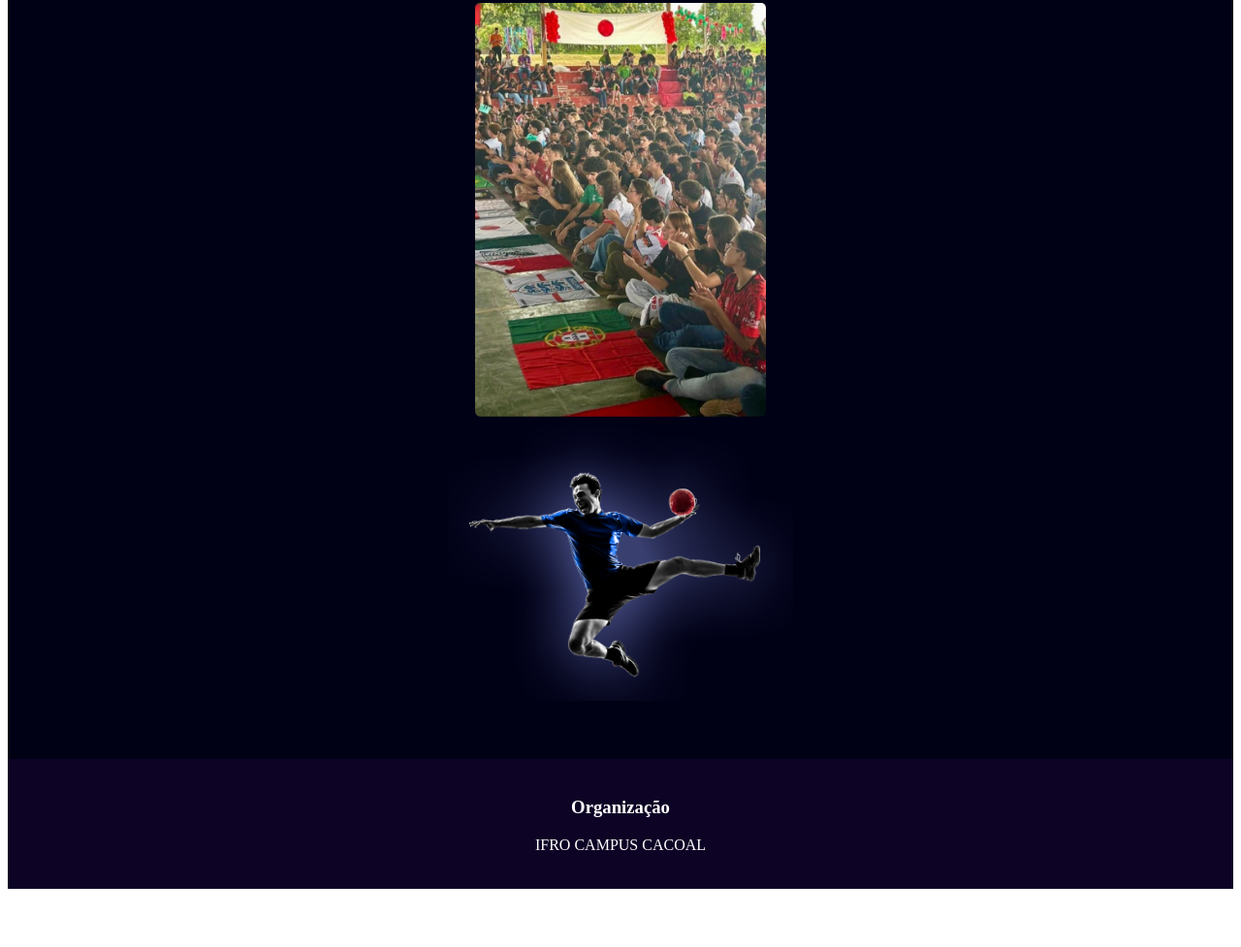
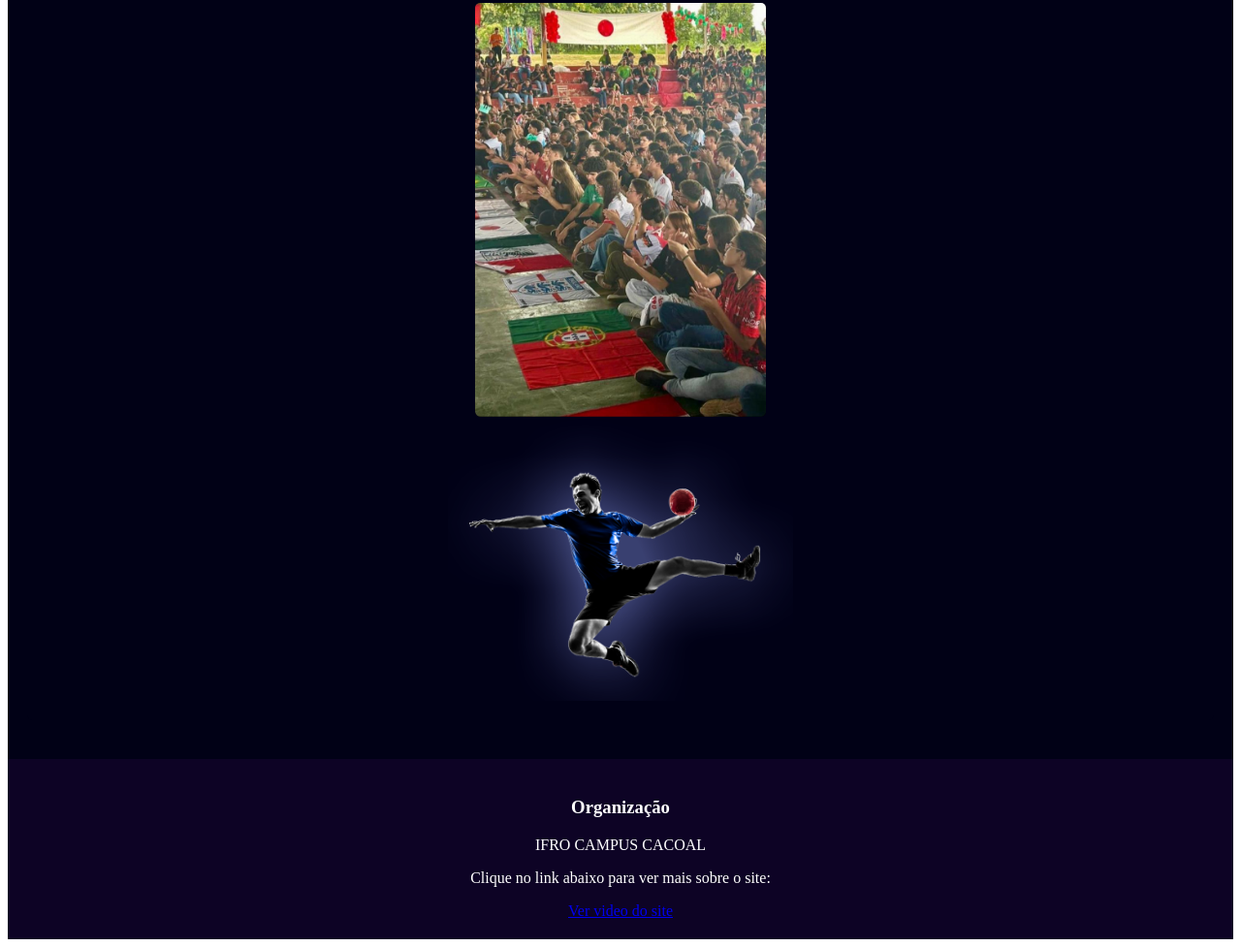
Before and after one commit to sarafmartinss/Noticiario, a plain HTML site: page index.html in a window 1280 px wide. Shown: the part 602-1579 px from the top of the page at 97% size. Before the commit the page ends 1527 px from the top, so only its background shows below. Drawn offline with Linux system fonts and the light colour scheme.

Commit message:
Update index.html

```diff
--- a/index.html
+++ b/index.html
@@ -42,7 +42,8 @@
           <h3>Organização</h3>
           <div class = "container">
               <p>IFRO CAMPUS CACOAL</p>
-
+          <p>Clique no link abaixo para ver mais sobre o site:</p>
+              <a href="https://www.youtube.com/watch?v=3DW1K-MGmOQ">Ver video do site</a>
               </div>
       </footer>
   </body>
```
